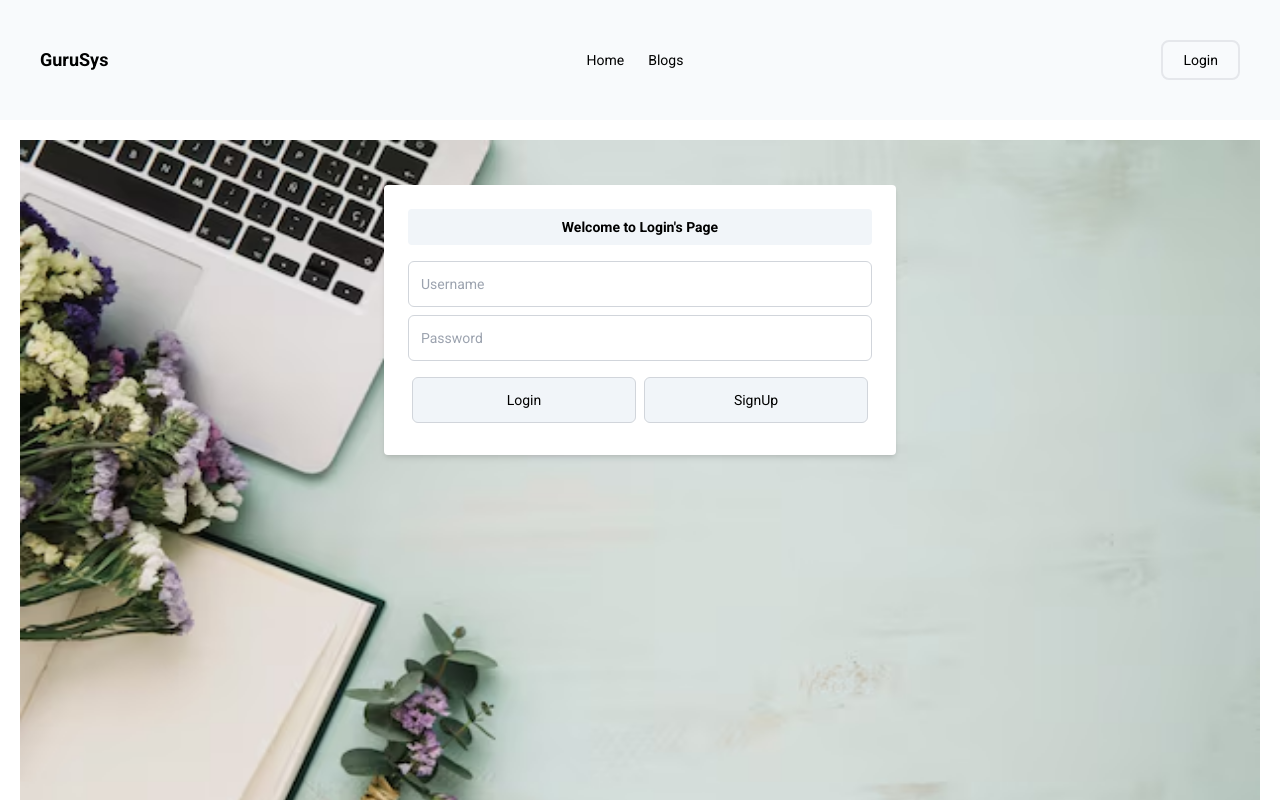
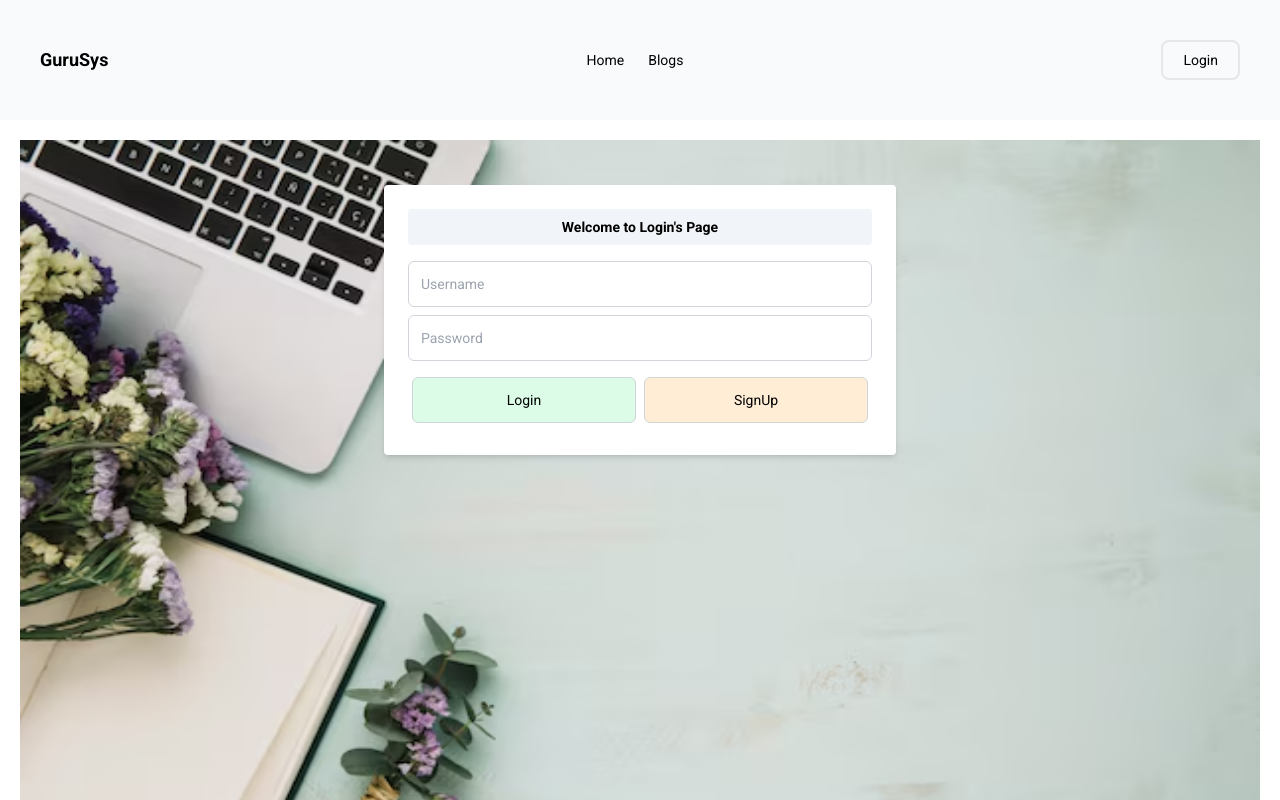
Before and after one commit to Halabitimoty/GuruSys, a React (Vite) app in the folder frontend/: page / in a window 1280 px wide. Both pictures are taken after a click on the button "Login". Shown: the top 800 px of the page. Built offline with nearby package versions, Linux system fonts and the light colour scheme; no server answers.

Commit message:
Fix: Button ui

```diff
--- a/frontend/src/components/BlogForm.tsx
+++ b/frontend/src/components/BlogForm.tsx
@@ -109,7 +109,7 @@ function BlogForm() {
                 setToggleMode(true);
               }}
               type="submit"
-              className="block w-full p-3 mx-1 my-2 border border-gray-300 rounded-md bg-slate-100 text-black"
+              className="block w-full p-3 mx-1 my-2 border border-gray-300 rounded-md bg-green-100 text-black"
             >
               Create
             </button>
@@ -118,7 +118,7 @@ function BlogForm() {
                 setToggleMode(false);
               }}
               type="submit"
-              className="block w-full p-3 mx-1 my-2 border border-gray-300 rounded-md bg-slate-100 text-black"
+              className="block w-full p-3 mx-1 my-2 border border-gray-300 rounded-md bg-orange-100 text-black"
             >
               Update
             </button>
--- a/frontend/src/components/Login.tsx
+++ b/frontend/src/components/Login.tsx
@@ -87,14 +87,14 @@ function Login({ isMenuOpen, setIsMenuOpen }: MenuProps) {
             <button
               onClick={() => setIsLoginMode(true)}
               type="submit"
-              className="block w-full p-3 mx-1 my-2 border border-gray-300 rounded-md bg-slate-100 text-black"
+              className="block w-full p-3 mx-1 my-2 border border-gray-300 rounded-md bg-green-100 text-black"
             >
               Login
             </button>
             <button
               onClick={() => setIsLoginMode(false)}
               type="submit"
-              className="block w-full p-3 mx-1 my-2 border border-gray-300 rounded-md bg-slate-100 text-black"
+              className="block w-full p-3 mx-1 my-2 border border-gray-300 rounded-md bg-orange-100 text-black"
             >
               SignUp
             </button>
```
Also changed, not shown: 4 other files (tests, documents, lock files or other folders).
